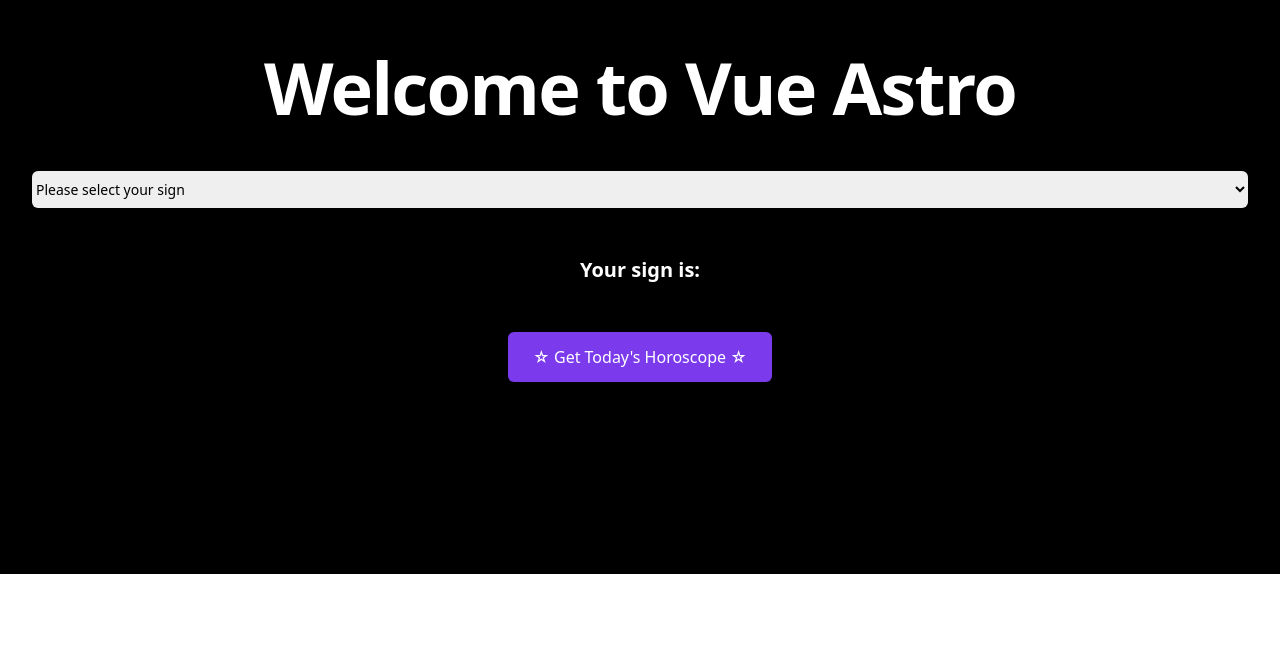
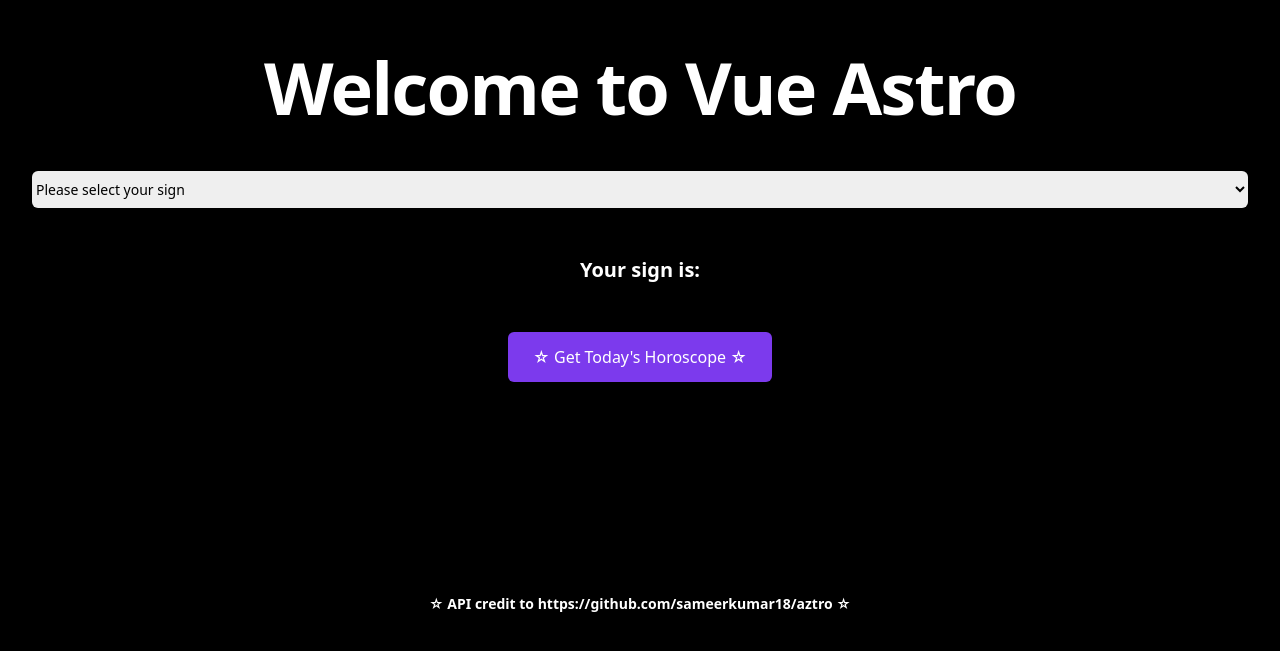
Before and after one commit to raulsposito/vue-astro, a Nuxt app: page / in a window 1280 px wide. Shown: the part 125-776 px from the top of the page. Built offline with nearby package versions, Linux system fonts and the light colour scheme.

Commit message:
Add footer to credit api

```diff
--- /dev/null
+++ b/components/Footer.vue
@@ -0,0 +1,13 @@
+<template>
+  <footer class="h-50 bg-black text-white mt-28 py-5">
+    <p class="text-center md:align-top text-sm font-bold mb-3">
+      ☆ API credit to https://github.com/sameerkumar18/aztro ☆
+    </p>
+  </footer>
+</template>
+
+<script>
+export default {
+  name: "Footer",
+};
+</script>
--- a/pages/index.vue
+++ b/pages/index.vue
@@ -78,6 +78,7 @@
 
       </div>
     </div>
+    <Footer />
   </div>
 </template>
 
```
